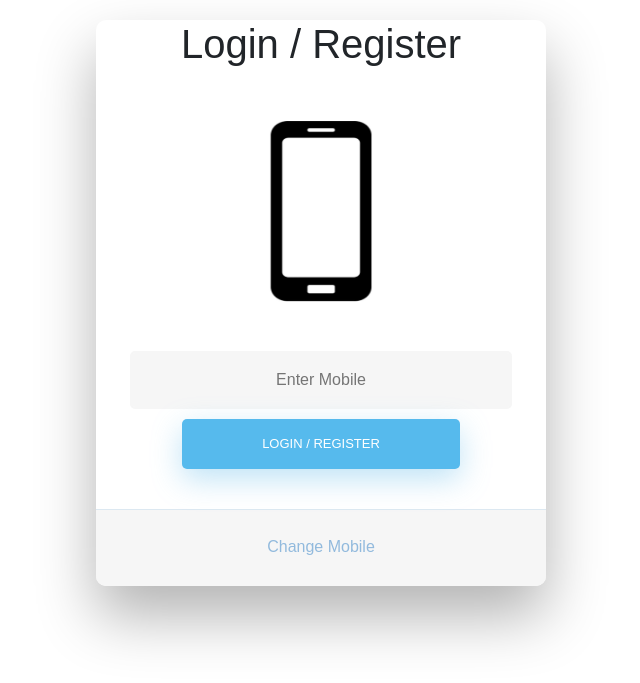
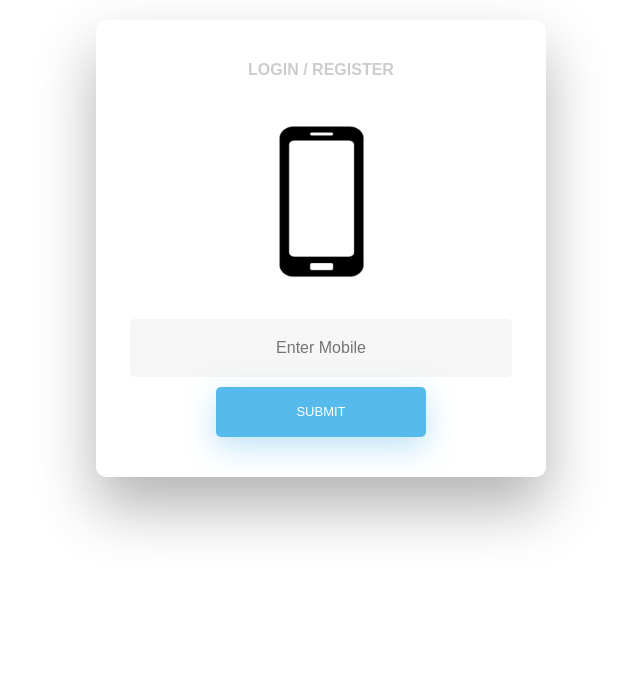
Before and after one commit to miladhzz/custom_auth_daneshjooyar, a Django app: template custom_login/templates/register.html in a window 1280 px wide. Shown: the top 683 px of the page, without its empty margins (319-959 px from the left). Run offline with Django 3.2, Linux system fonts and the light colour scheme; the template is opened without the code that fills it, so the values that code supplies are empty; some libraries are stand-ins or nearby versions.

Commit message:
change templates

```diff
--- a/custom_login/static/css/style.css
+++ b/custom_login/static/css/style.css
@@ -258,5 +258,5 @@ input[type=text]:placeholder {
 }
 
 #icon {
-  width:60%;
+  width:50%;
 }
--- a/custom_login/templates/register.html
+++ b/custom_login/templates/register.html
@@ -6,17 +6,16 @@
   <div id="formContent">
     <div class="fadeIn first">
         <div>
-            <h1>Login / Register</h1>
+            <h2>Login / Register</h2>
         </div>
       <img src="{% static 'images/mobile.png' %}" id="icon" alt="User Icon" width="150"/>
     </div>
     <form action="." method="post">
-      <input type="text" id="login" required class="fadeIn second" name="mobile" placeholder="Enter Mobile">
-      <input type="submit" class="fadeIn fourth" value="Login / Register">
+        {% csrf_token %}
+      <input type="text"  required class="fadeIn second" name="mobile" placeholder="Enter Mobile">
+      <input type="submit" class="fadeIn fourth" value="Submit">
     </form>
-    <div id="formFooter">
-      <a class="underlineHover" href="#">Change Mobile</a>
-    </div>
+
   </div>
 </div>
 {% endblock %}
```
Also changed, not shown: custom_login/templates/verify.html (+24 -17 lines).
